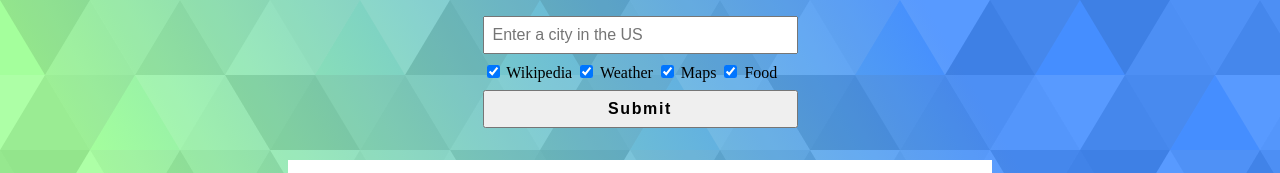
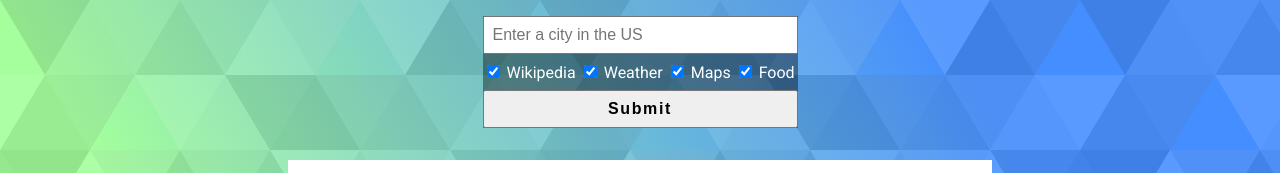
Before and after one commit to sol-idsnake/Travel-App, a website: page index.html in a window 1280 px wide. Shown: the top 173 px of the page. Drawn offline with nearby package versions, Linux system fonts and the light colour scheme; some packages are replaced by stand-ins of ours.

Commit message:
added accessibility feature

```diff
--- a/style.css
+++ b/style.css
@@ -21,20 +21,26 @@ h3 {
 	display: inline;
 }
 
-p, span {
+p, span, label {
 	font-family: 'Roboto', serif;
 	margin: 0;
 }
 
 header {
-	margin-bottom: 2em;
-	padding: 1em 0 0 0;
+	background: rgba(0, 0 , 0, .4);
+	color: white;
+	margin: 1em auto 2em auto;
+	width: 315px;
 }
 
 fieldset {
 	border: none;
 	margin: 0;
 	padding: 0;
+}
+
+form {
+	/*background: white;*/
 }
 
 input[type="search"] {
@@ -110,6 +116,7 @@ svg {
 }
 
 .radioChecks {
+	/*background: white;*/
 	flex: 1 1 50%;
 	margin: 0 0 .5em 0;
 	width: 315px;
```
